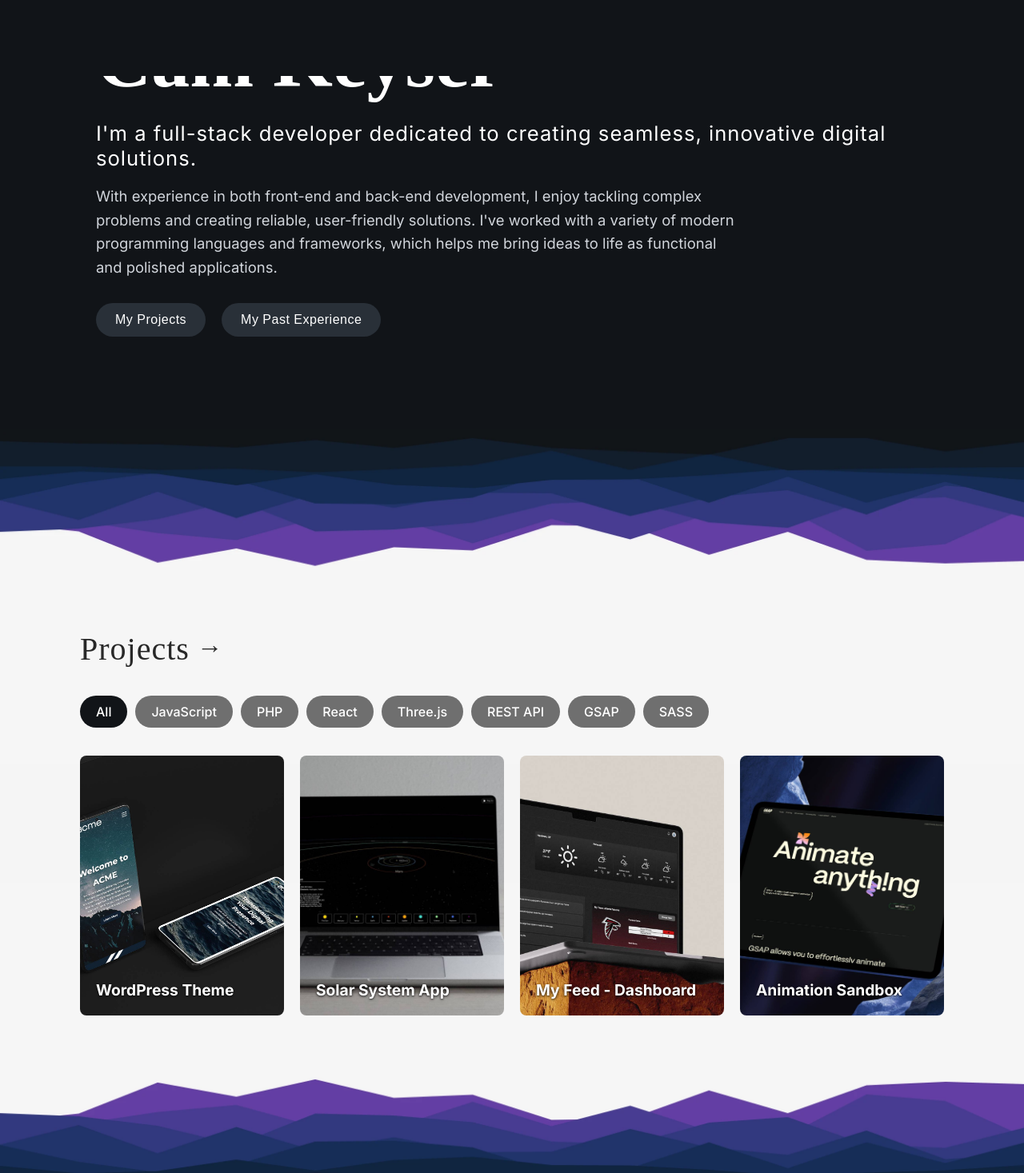
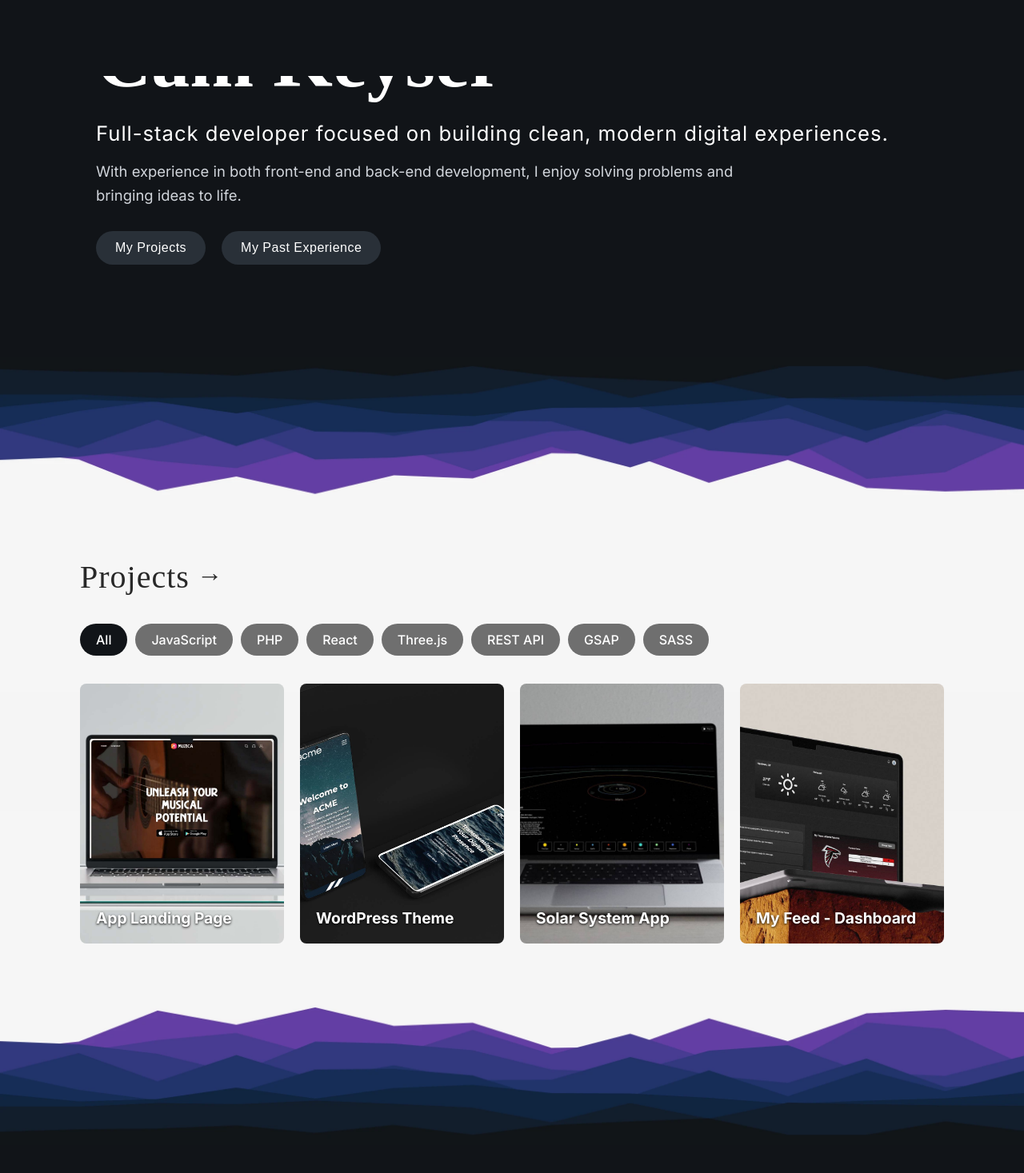
Before and after one commit to camkeyser/Portfolio, a React (Vite) app: page / in a window 1280 px wide. Shown: the part 647-2114 px from the top of the page at 80% size. Built offline with nearby package versions, Linux system fonts and the light colour scheme; a web font is replaced by a local one.

Commit message:
Misc updates
-added new LP project
-content changes

```diff
--- a/src/components/Hero/Hero.jsx
+++ b/src/components/Hero/Hero.jsx
@@ -28,9 +28,9 @@ export default function Hero() {
       <div className="about-flex container">
         <div className="profile-container primary">
           <h1>Cam Keyser</h1>
-          <h2>I'm a full-stack developer dedicated to creating seamless, innovative digital solutions.</h2>
+          <h2>Full-stack developer focused on building clean, modern digital experiences.</h2>
           <p className="flex-item">
-            With experience in both front-end and back-end development, I enjoy tackling complex problems and creating reliable, user-friendly solutions. I've worked with a variety of modern programming languages and frameworks, which helps me bring ideas to life as functional and polished applications.
+            With experience in both front-end and back-end development, I enjoy solving problems and bringing ideas to life.
           </p>
           <div className="btn-align">
             <button onClick={() => scrollToSection('projects')} className="btn">My Projects</button>
--- a/src/components/Projects/Projects.jsx
+++ b/src/components/Projects/Projects.jsx
@@ -9,7 +9,8 @@ gsap.registerPlugin(ScrollTrigger);
 
 import wpImage from '../../assets/wp-mu.jpg';
 import spaceImage from '../../assets/space-mu.jpg';
-import animImage from '../../assets/animation-mu.jpg';
+// import animImage from '../../assets/animation-mu.jpg';
+import landingImage from '../../assets/muzica-mu.jpg';
 import feedImage from '../../assets/feed-mu.jpg';
 import peaksTop from '../../assets/webp/peaks-top.webp';
 import peaksBot from '../../assets/webp/peaks-bot.webp';
@@ -31,6 +32,13 @@ export default function Projects() {
 
   const projects = [
     {
+      title: 'App Landing Page',
+      skills: ['JavaScript', 'PHP'],
+      image: landingImage,
+      link: 'https://lp.camkeyser.com/',
+      ghLink: 'https://github.com/camkeyser/triton',
+    },
+    {
       title: 'WordPress Theme',
       skills: ['JavaScript', 'PHP', 'GSAP'],
       image: wpImage,
@@ -51,13 +59,13 @@ export default function Projects() {
       link: 'https://feed.camkeyser.com/',
       ghLink: 'https://github.com/camkeyser/my-dashboard',
     },
-    {
-      title: 'Animation Sandbox',
-      skills: ['JavaScript', 'SASS', 'React', 'Three.js', 'GSAP'],
-      image: animImage,
-      link: '',
-      ghLink: '',
-    },
+    // {
+    //   title: 'Animation Sandbox',
+    //   skills: ['JavaScript', 'SASS', 'React', 'Three.js', 'GSAP'],
+    //   image: animImage,
+    //   link: '',
+    //   ghLink: '',
+    // },
   ];
 
   const slugify = (text) => {
```
Also changed, not shown: src/assets/muzica-mu.jpg (added).
